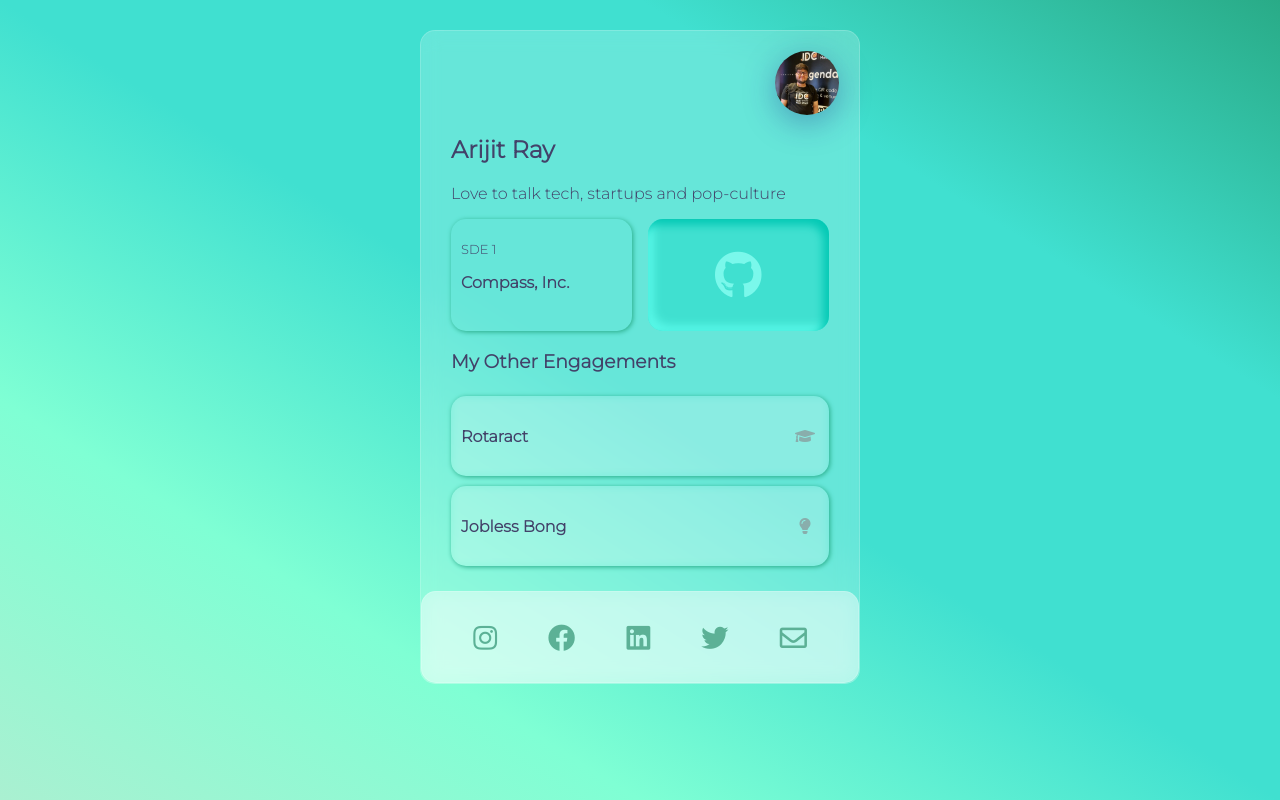
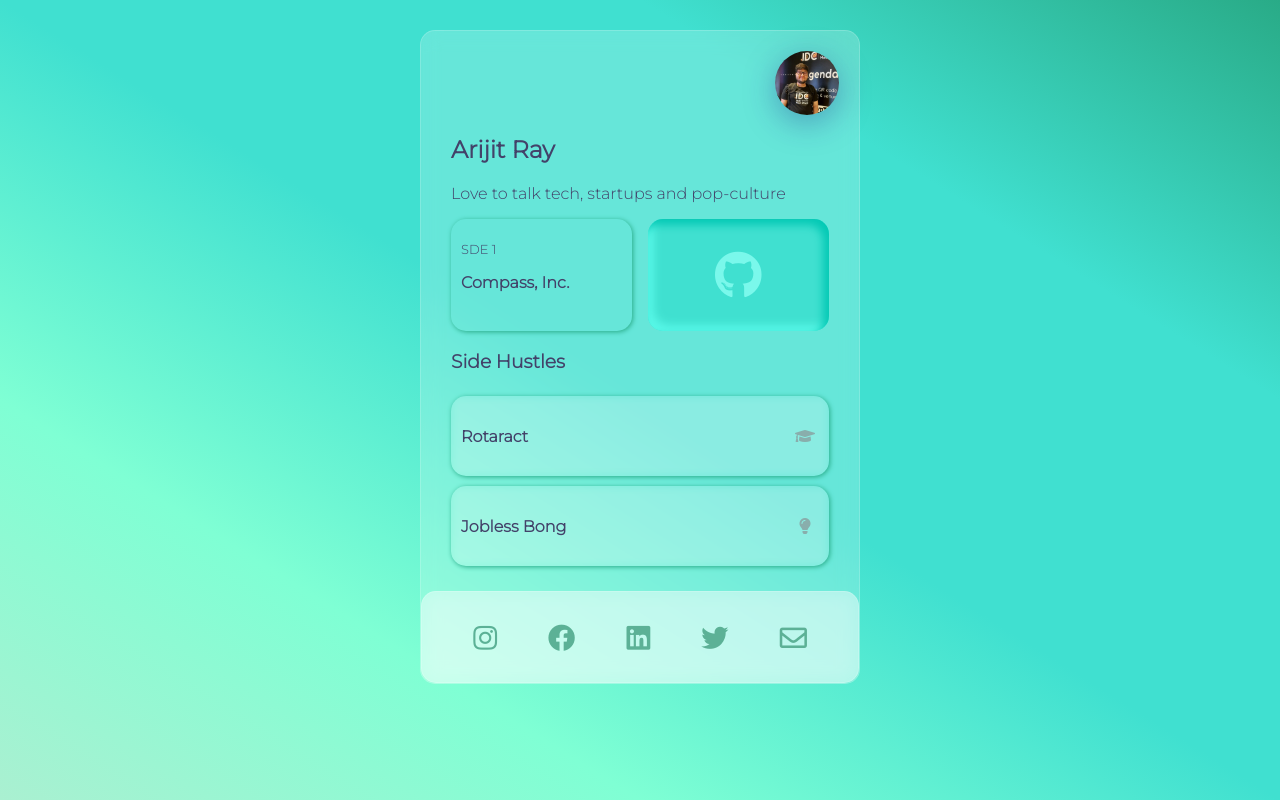
Before and after one commit to ArijitRoy75/ArijitRoy75.github.io, a plain HTML site: page index.html in a window 1280 px wide. Drawn offline with Linux system fonts and the light colour scheme.

Commit message:
Update index.html

```diff
--- a/index.html
+++ b/index.html
@@ -37,7 +37,7 @@
                 </div>
             </div>
             <div class="side-hustle">
-                <h3>My Other Engagements</h3>
+                <h3>Side Hustles</h3>
                 <div class="company-name" onClick="onHandleClick('rotaract')">
                     <h4>Rotaract</h4>
                     <div onClick="onHandleClick('rotaract')" class="icon"><i class="fas fa-graduation-cap"></i></div>
```
